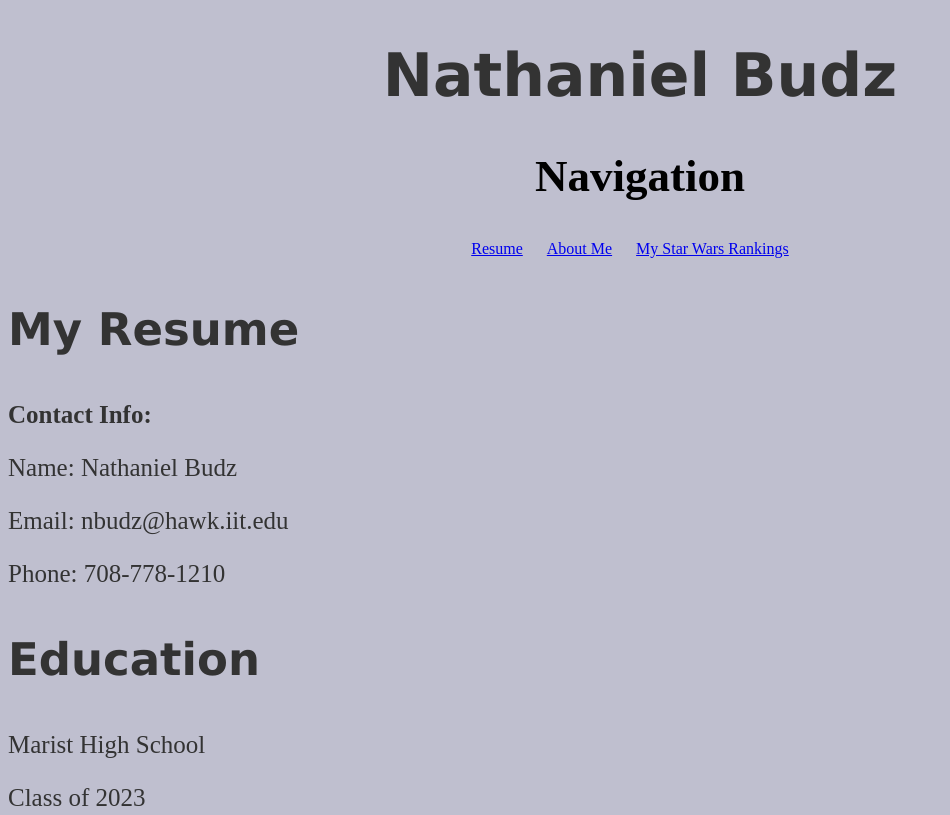
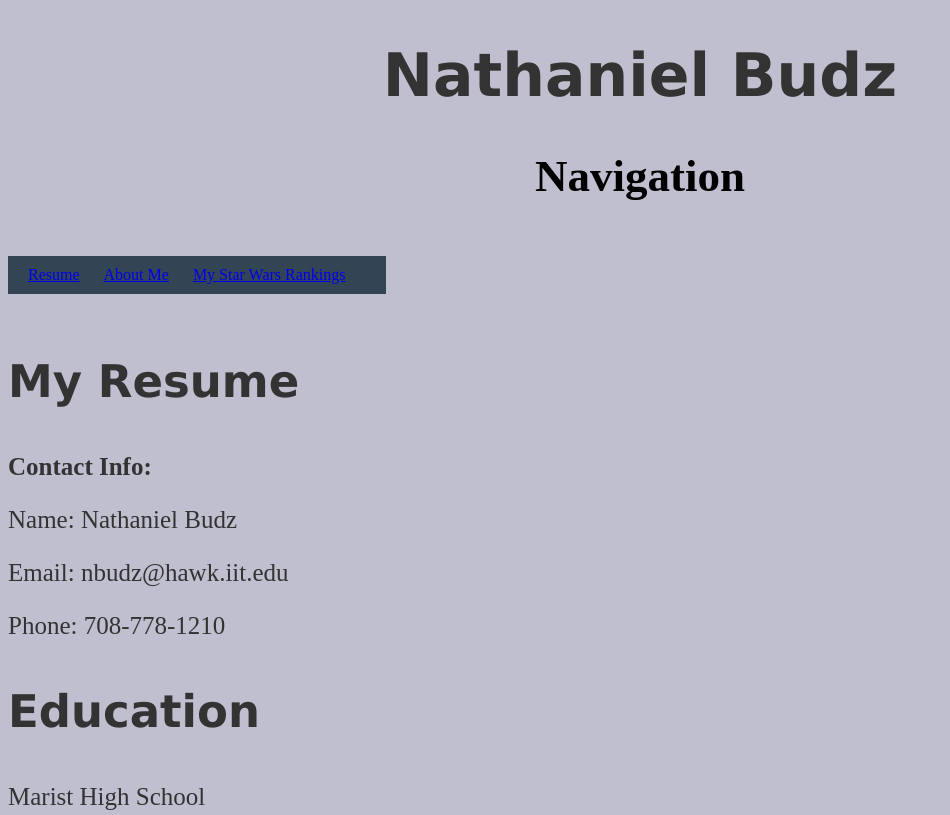
Before and after one commit to NathanielBudz/Project2, a plain HTML site: page index.html in a window 1280 px wide. Shown: the top 815 px of the page, without its empty margins (0-950 px from the left). Drawn offline with Linux system fonts and the light colour scheme; a web font is replaced by a local one.

Commit message:
Update style.css

```diff
--- a/css/style.css
+++ b/css/style.css
@@ -35,8 +35,10 @@ p {
 
 #main-page ul {
 	list-style: none;
-  	text-align: center;
-  	padding: 0;
+  	background-color: #345;
+ 	 padding: 10px 20px;
+ 	 text-align: center;
+  	display: inline-block;
 }
 #main-page ul li {
 	display: inline-block;
```
